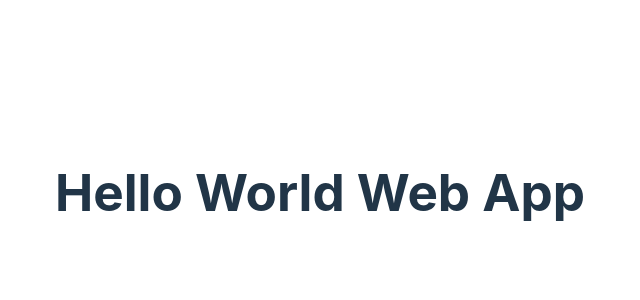
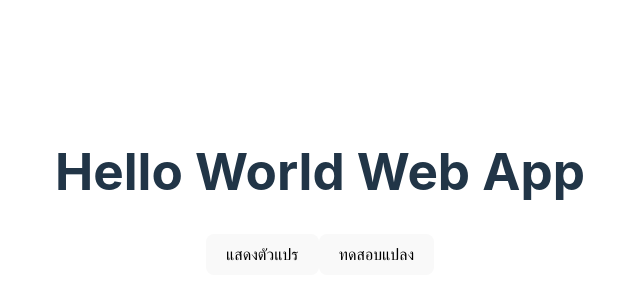
Before and after one commit to thanapat-hnu/StateCheckingSkillPrograming, a React (Vite) app in the folder React/: page / in a window 1280 px wide. Shown: the part 208-508 px from the top of the page, without its empty margins (320-960 px from the left). Built offline with nearby package versions, Linux system fonts and the light colour scheme.

Commit message:
update datatype.jsx

```diff
--- a/React/components/datatype/datatype.jsx
+++ b/React/components/datatype/datatype.jsx
@@ -1,5 +1,3 @@
-import { useEffect } from "react";
-
 const Datatype = () => {
   const str = "string"; // ข้อความ
   const int = 1; // จํานวนเต็ม
@@ -7,17 +5,29 @@ const Datatype = () => {
 
   const str999 = "999.99";
 
-  useEffect(() => {
+  return (
+    <div>
+      <button
+        onClick={() => {
           console.log(typeof str + "  : " + str);
           console.log(typeof int + "  : " + int);
           console.log(typeof boolean + " : " + boolean);
           console.log("--------------------");
+        }}
+      >
+        แสดงตัวแปร
+      </button>
+      <button
+        onClick={() => {
           console.log("str999" + " : " + str999 + " : " + typeof str999);
           console.log(parseInt(str999) + " : " + typeof parseInt(str999));
           console.log(parseFloat(str999) + " : " + typeof parseFloat(str999));
           console.log("=====================");
-
-  }, []);
-  return <div></div>;
+        }}
+      >
+        ทดสอบแปลง
+      </button>
+    </div>
+  );
 };
 export default Datatype;
```
Lines whose indentation alone changed are shown as unchanged.
